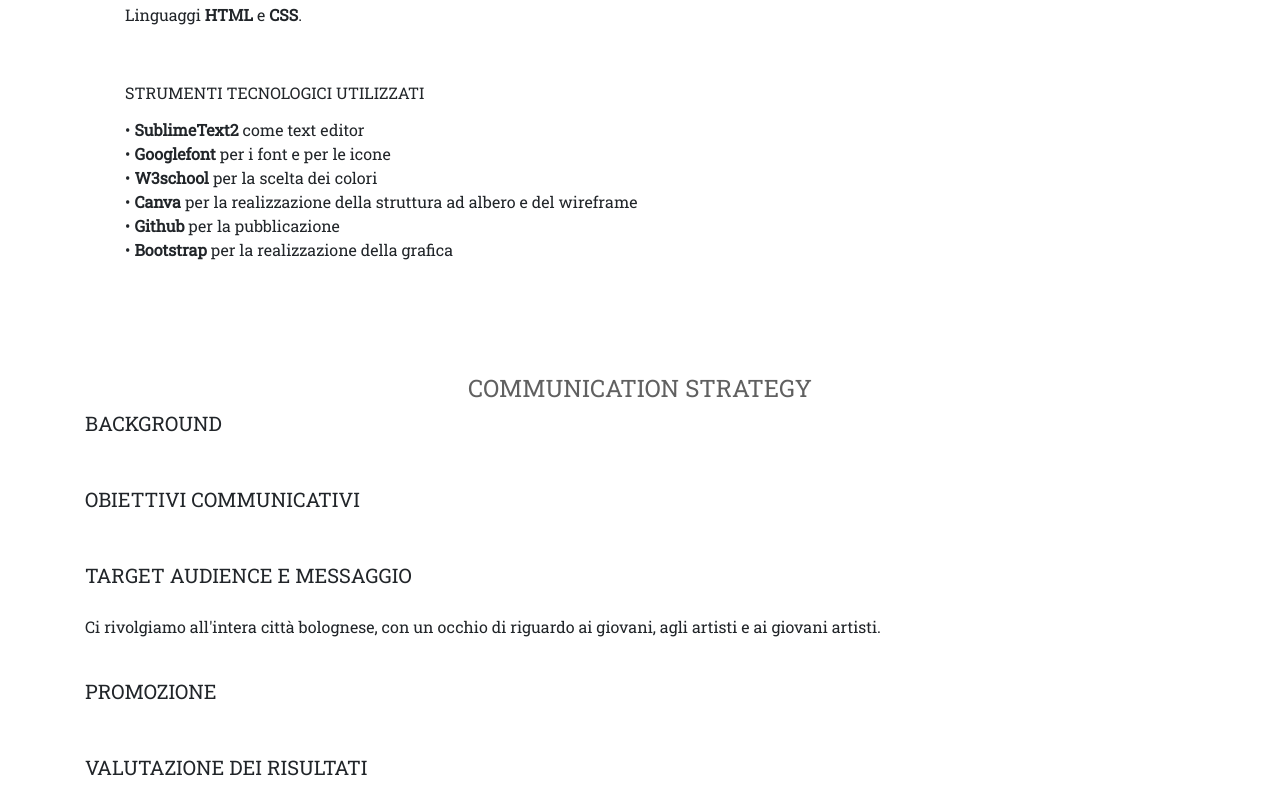
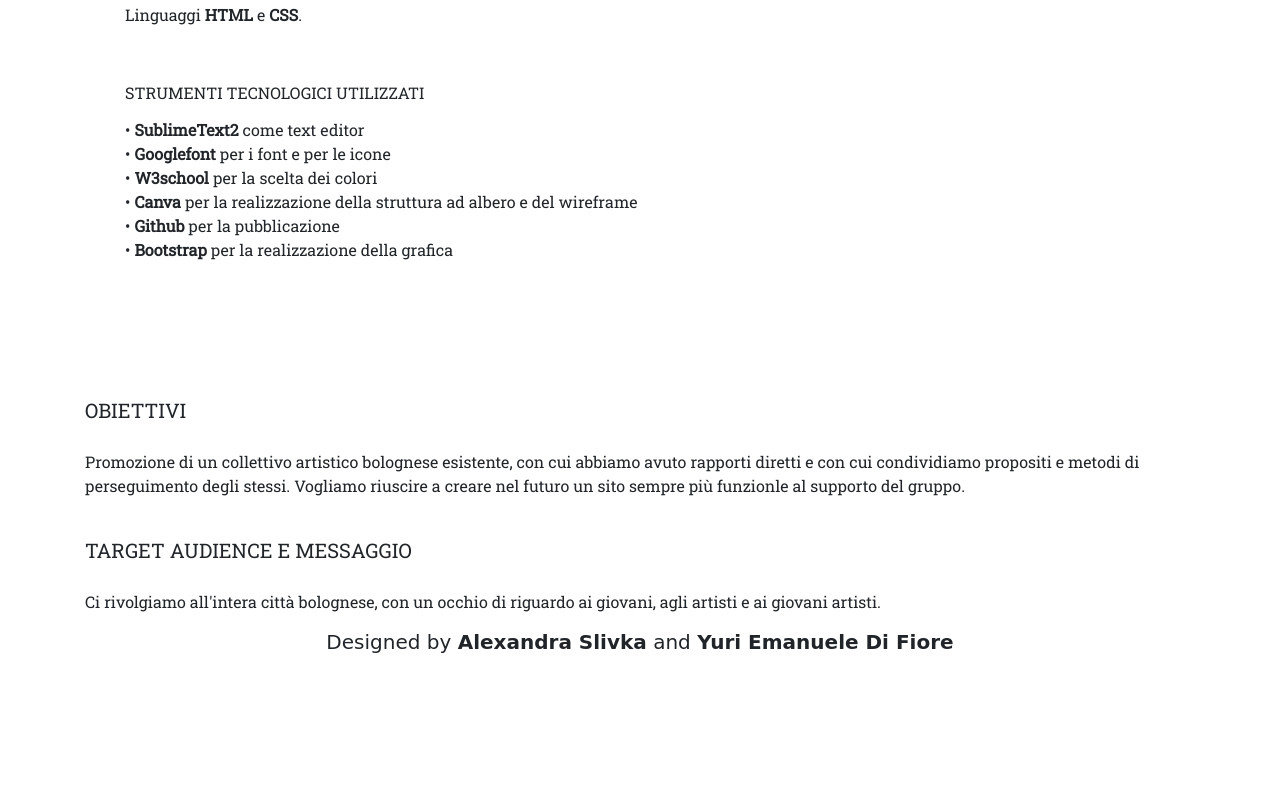
Before and after one commit to yuridifiore/Movimento-Arti-Libere-, a plain HTML site: page about.html in a window 1280 px wide. Shown: the part 2174-2981 px from the top of the page. After the commit the page ends 2856 px from the top, so only its background shows below. Drawn offline with nearby package versions, Linux system fonts and the light colour scheme; a web font is replaced by a local one.

Commit message:
ultime modifiche

```diff
--- a/about.html
+++ b/about.html
@@ -80,21 +80,16 @@
 			<dir><h6>STRUMENTI TECNOLOGICI UTILIZZATI</h6></dir>
 					<dir>•	<strong>SublimeText2</strong> come text editor <br>•	<strong>Googlefont</strong> per i font e per le icone<br>•	<strong>W3school</strong> per la scelta dei colori <br>•	<strong>Canva</strong> per la realizzazione della struttura ad albero e del wireframe <br>•	<strong>Github</strong> per la pubblicazione <br>•	<strong>Bootstrap</strong> per la realizzazione della grafica</dir>
 					<br><br><br><br>
-			<h4>COMMUNICATION STRATEGY</h4>
-			<h5>BACKGROUND</h5>
-			<p></p>
+
 			<br>
-			<h5>OBIETTIVI COMMUNICATIVI</h5>
-			<p></p>
+			<h5>OBIETTIVI</h5>
+			<p>Promozione di un collettivo artistico bolognese esistente, con cui abbiamo avuto rapporti diretti e con cui condividiamo propositi e metodi di perseguimento degli stessi. Vogliamo riuscire a creare nel futuro un sito sempre più funzionle al supporto del gruppo.</p>
 			<br>
 			<h5>TARGET AUDIENCE E MESSAGGIO</h5>
 			<p>Ci rivolgiamo all'intera città bolognese, con un occhio di riguardo ai giovani, agli artisti e ai giovani artisti.</p>
-			<br>
-			<h5>PROMOZIONE</h5>
-			<p></p>
-			<br>
-			<h5>VALUTAZIONE DEI RISULTATI</h5>
-			<p></p>
+						<section>
+				<h5 id="text" class="morepadding">Designed by <strong>Alexandra Slivka</strong> and <strong>Yuri Emanuele Di Fiore</strong>
+			</section>
 		</main>
 	</body>
 </html>
```
